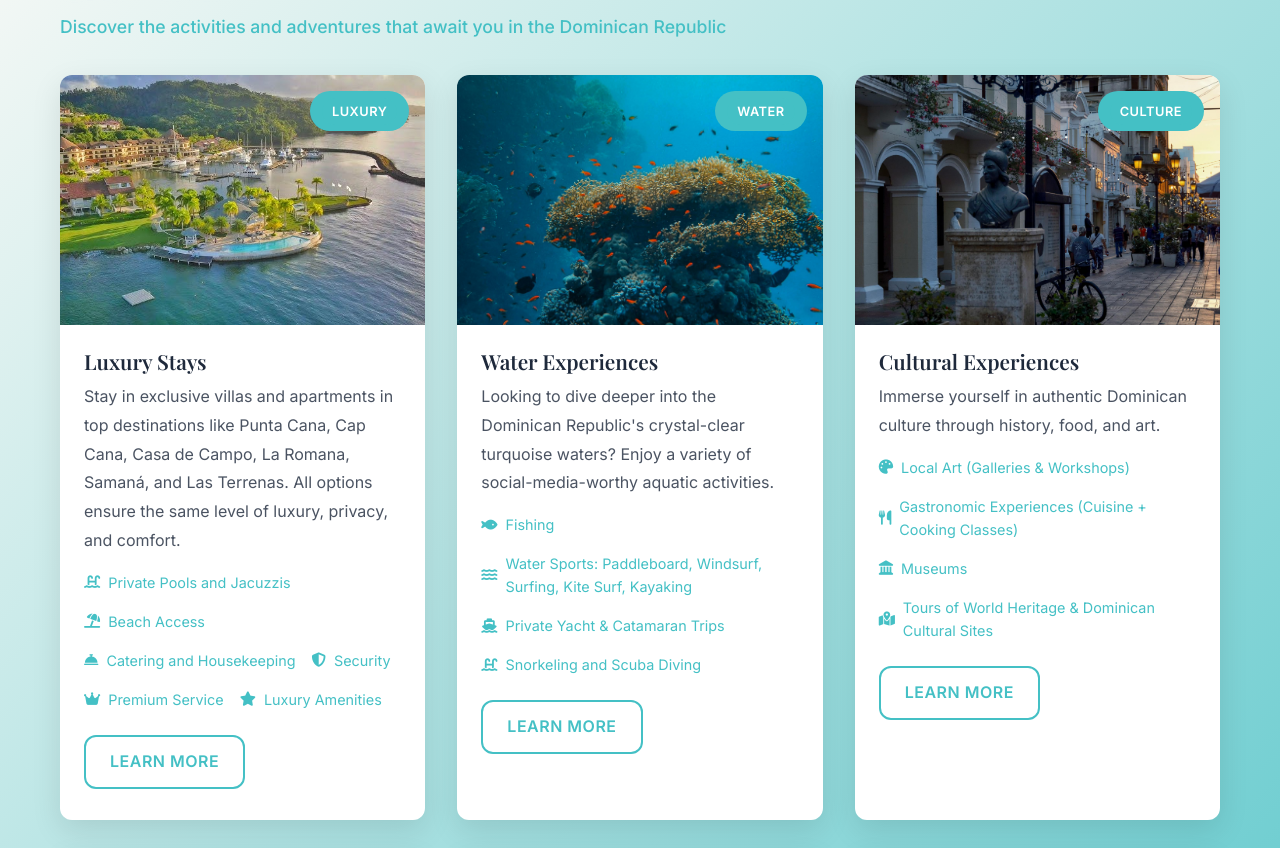
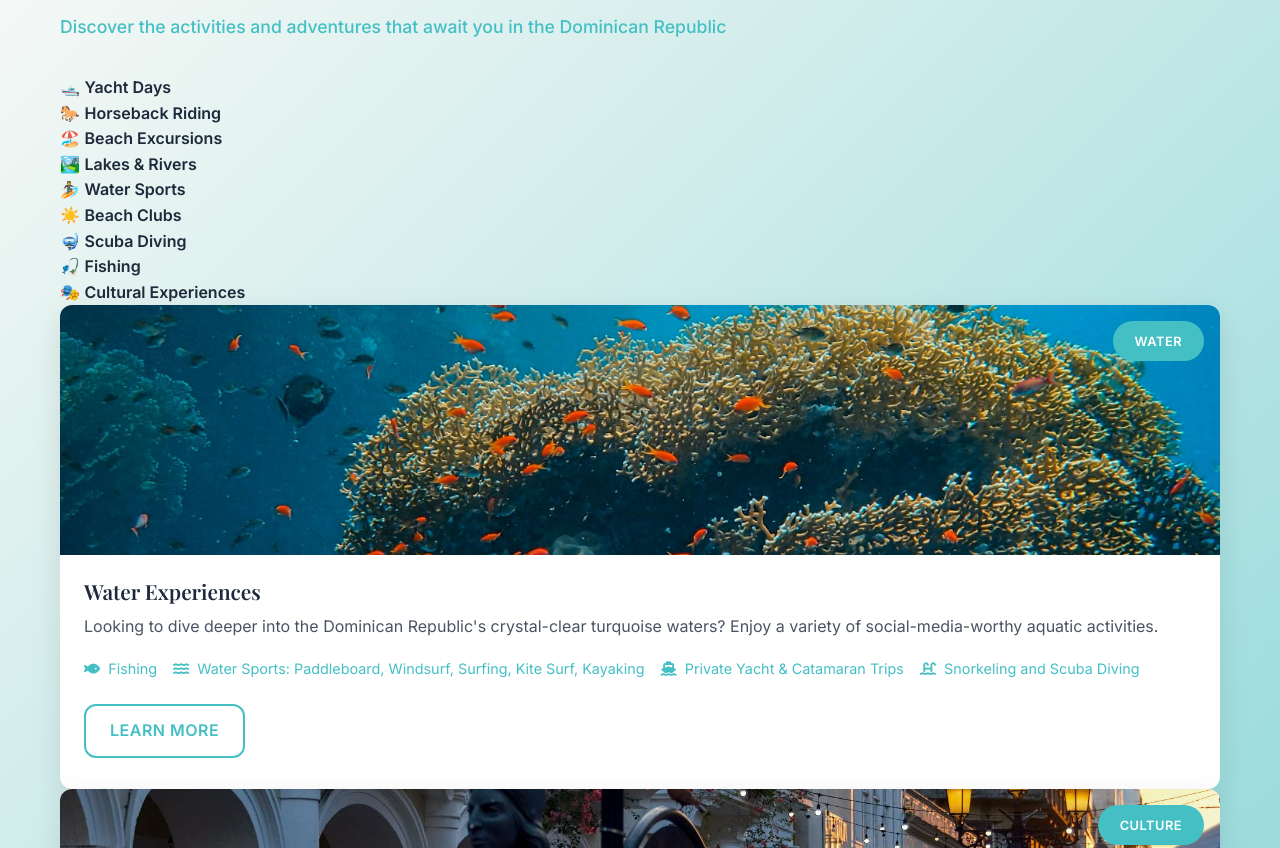
Before and after one commit to daMS2005/javis, a website: page index.html in a window 1280 px wide. Shown: the part 1800-2648 px from the top of the page. Drawn offline with nearby package versions, Linux system fonts and the light colour scheme; grey boxes are pictures that could not be loaded.

Commit message:
Add activities grid with various activities
Added a new activities grid section with various activity items including Yacht Days, Horseback Riding, and more.

```diff
--- a/index.html
+++ b/index.html
@@ -123,29 +123,44 @@
             <h2 class="section-title"><img src="logo/Wordmark/wordmark_larimar.png" alt="SENSE" class="brand-logo"> Experiences</h2>
             <p class="section-subtitle">Discover the activities and adventures that await you in the Dominican Republic</p>
 
-            <div class="trips-grid">
-                <div class="trip-card" data-category="villa">
-                    <div class="trip-image">
-                        <img src="images/bannister_samana_puerto-bahia.jpg" alt="Premium Hotels" loading="lazy">
-                        <div class="trip-overlay">
-                            <span class="trip-badge">Luxury</span>
-                        </div>
-                    </div>
-                    <div class="trip-content">
-                        <h3>Luxury Stays</h3>
-                        <p>Stay in exclusive villas and apartments in top destinations like Punta Cana, Cap Cana, Casa de Campo, La Romana, Samaná, and Las Terrenas. All options ensure the same level of luxury, privacy, and comfort.</p>
-                        <div class="trip-features">
-                            <span><i class="fas fa-swimming-pool"></i> Private Pools and Jacuzzis</span>
-                            <span><i class="fas fa-umbrella-beach"></i> Beach Access</span>
-                            <span><i class="fas fa-concierge-bell"></i> Catering and Housekeeping</span>
-                            <span><i class="fas fa-shield-alt"></i> Security</span>
-                            <span><i class="fas fa-crown"></i> Premium Service</span>
-                            <span><i class="fas fa-star"></i> Luxury Amenities</span>
-                        </div>
-                        <a href="#contact" class="btn btn-outline">Learn More</a>
-                    </div>
-                </div>
-
+           <div class="activities-grid">
+    <div class="activity-item">
+        <span class="activity-emoji">🛥️</span>
+        <strong>Yacht Days</strong>
+    </div>
+    <div class="activity-item">
+        <span class="activity-emoji">🐎</span>
+        <strong>Horseback Riding</strong>
+    </div>
+    <div class="activity-item">
+        <span class="activity-emoji">🏖️</span>
+        <strong>Beach Excursions</strong>
+    </div>
+    <div class="activity-item">
+        <span class="activity-emoji">🏞️</span>
+        <strong>Lakes & Rivers</strong>
+    </div>
+    <div class="activity-item">
+        <span class="activity-emoji">🏄</span>
+        <strong>Water Sports</strong>
+    </div>
+    <div class="activity-item">
+        <span class="activity-emoji">☀️</span>
+        <strong>Beach Clubs</strong>
+    </div>
+    <div class="activity-item">
+        <span class="activity-emoji">🤿</span>
+        <strong>Scuba Diving</strong>
+    </div>
+    <div class="activity-item">
+        <span class="activity-emoji">🎣</span>
+        <strong>Fishing</strong>
+    </div>
+    <div class="activity-item">
+        <span class="activity-emoji">🎭</span>
+        <strong>Cultural Experiences</strong>
+    </div>
+</div>
                 <div class="trip-card" data-category="beach">
                     <div class="trip-image">
                         <img src="images/30.jpg" alt="Underwater Coral Reef" loading="lazy">
```
